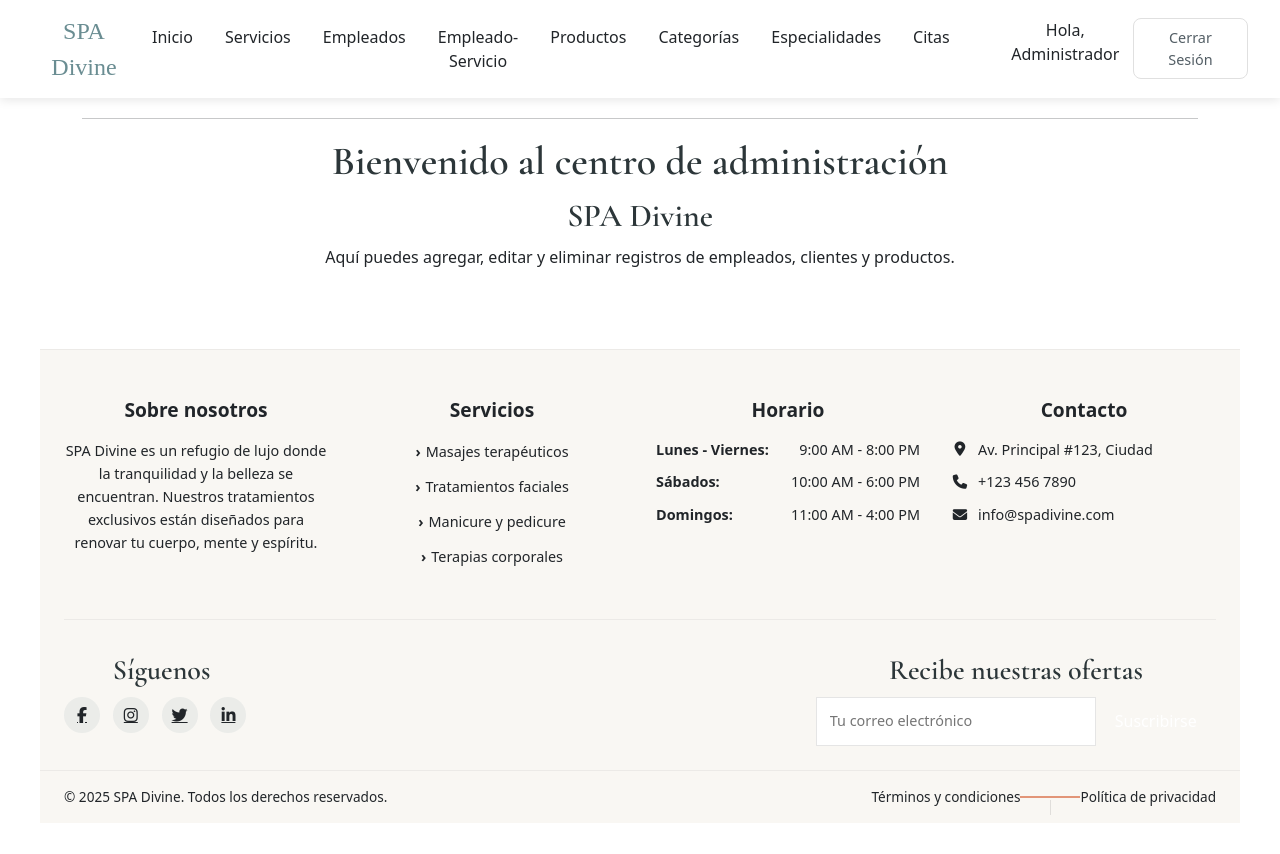
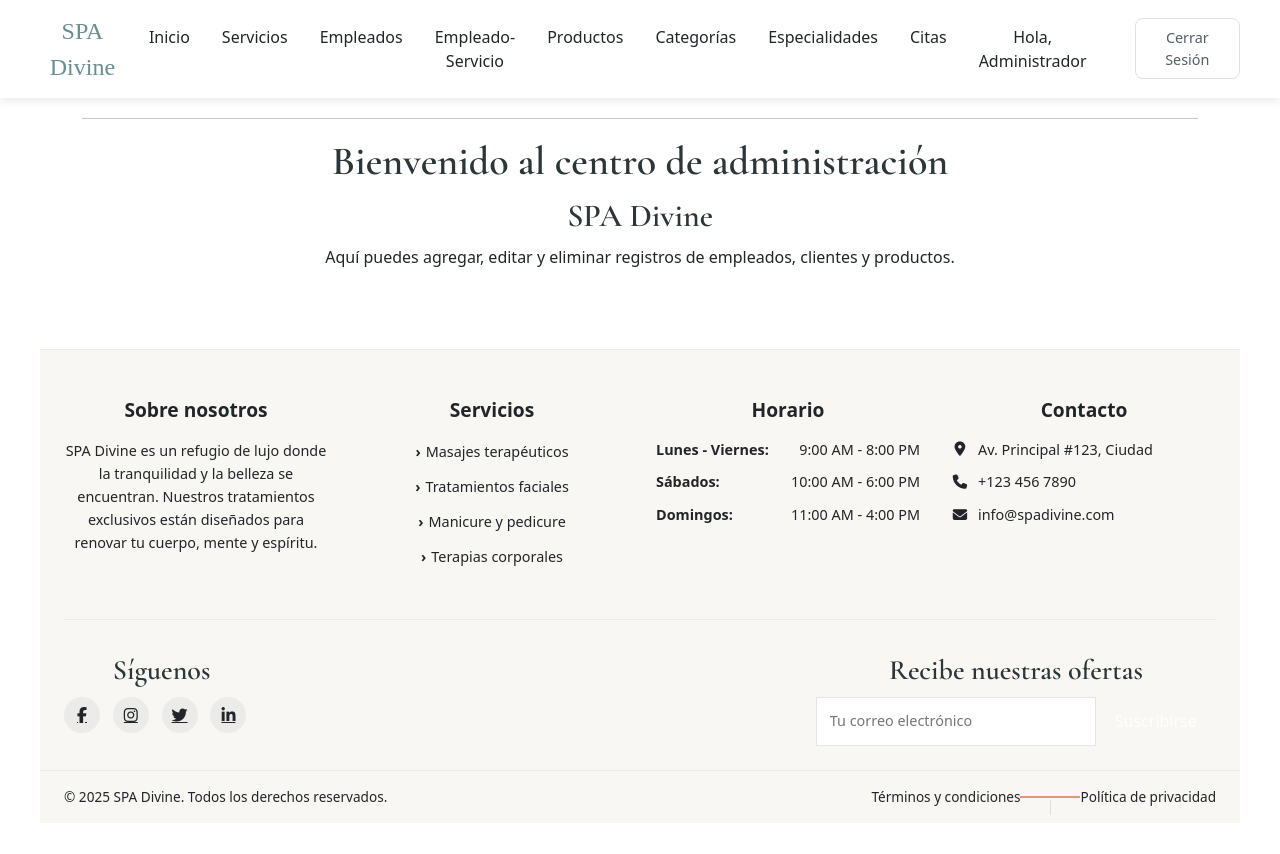
Before and after one commit to anthonyllan/spa-frontend, a React (Vite) app: page /inicio in a window 1280 px wide. Shown: the top 854 px of the page. Built offline with nearby package versions, Linux system fonts and the light colour scheme; sample sign-in values are in the browser's storage.

Commit message:
Arreglar estilo del saludo de usuario en la barra de navegación

```diff
--- a/src/components/HeaderComponent.css
+++ b/src/components/HeaderComponent.css
@@ -197,3 +197,23 @@
     justify-content: center;
   }
 }
+
+
+/* Añadir esto al final de tu archivo HeaderComponent.css existente */
+
+.user-greeting {
+  cursor: default; /* Indica que no es un elemento clickeable */
+  color: #2C3639; /* Usar el mismo color que los otros elementos del nav */
+}
+
+.user-greeting:hover::after {
+  width: 0; /* Eliminar la línea de subrayado al hacer hover */
+}
+
+/* Ajuste para móviles */
+@media (max-width: 992px) {
+  .user-greeting {
+    width: 100%;
+    text-align: left;
+  }
+}
--- a/src/components/HeaderComponent.jsx
+++ b/src/components/HeaderComponent.jsx
@@ -90,16 +90,22 @@ function HeaderComponent() {
                 <li className="nav-item"><Link to="/cita-cliente" className="nav-link" onClick={() => setMobileMenuOpen(false)}>Agendar cita</Link></li>
               </>
             )}
+
+            {/* Agregar el saludo como parte de la lista de navegación */}
+            {userRole && (
+              <li className="nav-item">
+                <span className="nav-link user-greeting">
+                  Hola, {userRole === 'admin' ? 'Administrador' : userData?.nombreCliente || 'Cliente'}
+                </span>
+              </li>
+            )}
           </ul>
 
           <div className="auth-controls">
             {!userRole ? (
-              <button className="auth-btn login-btn" onClick={handleLogin}>Iniciar Sesión</button>
+              <button className="auth-btn client-btn" onClick={handleLogin}>Iniciar Sesión</button>
             ) : (
-              <>
-                <span className="user-greeting">Hola, {userData?.nombreCliente || 'Administrador'}</span>
-                <button className="auth-btn logout-btn" onClick={handleLogout}>Cerrar Sesión</button>
-              </>
+              <button className="auth-btn admin-btn" onClick={handleLogout}>Cerrar Sesión</button>
             )}
           </div>
         </nav>
```
